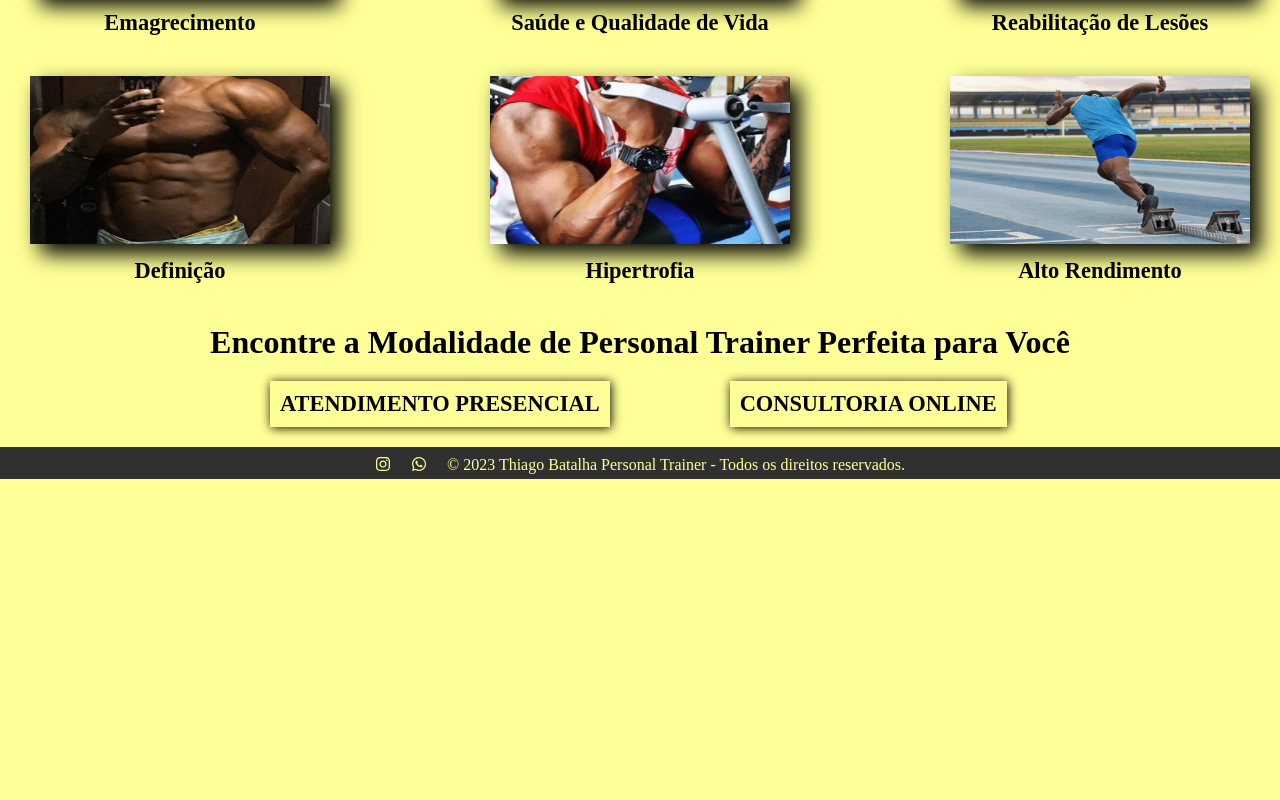
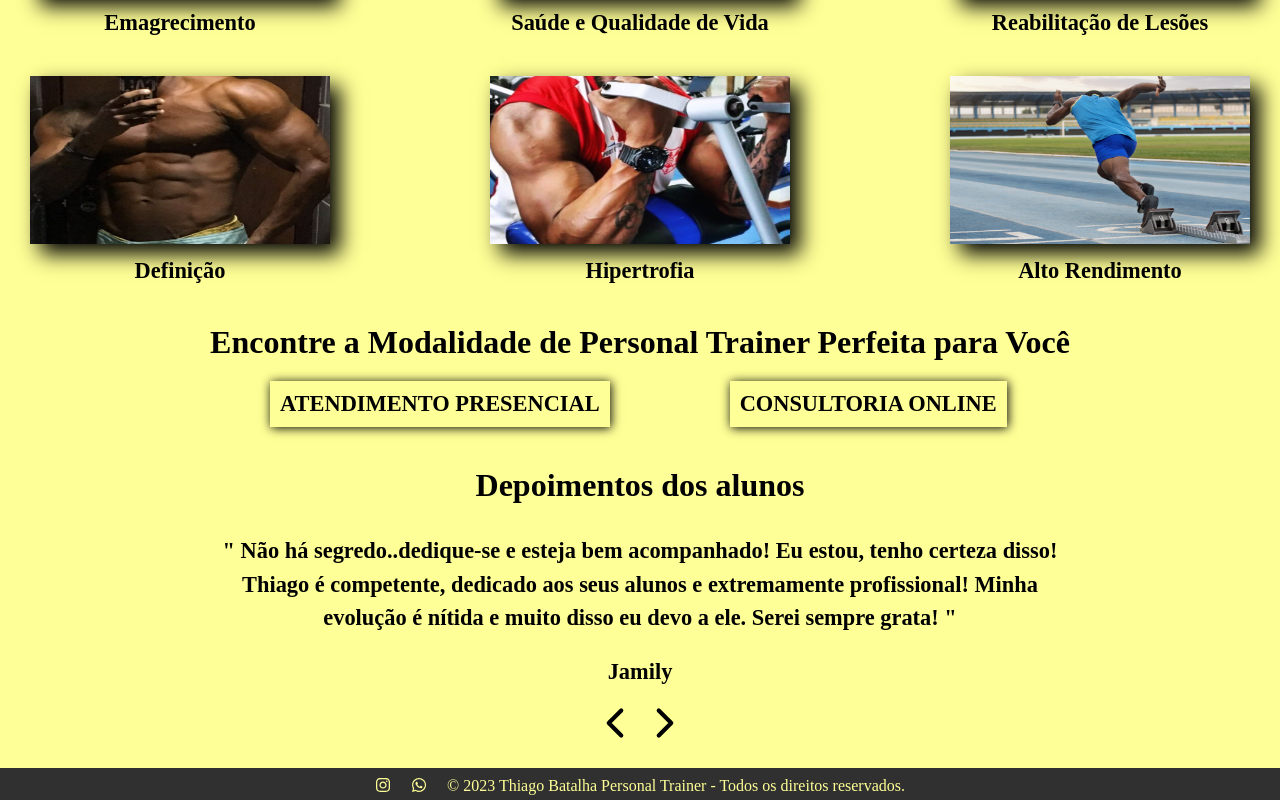
Before and after one commit to iuridantas/Personal-Trainer, a React (Vite) app: page / in a window 1280 px wide. Shown: the part 1079-1879 px from the top of the page. Before the commit the page ends 1558 px from the top, so only its background shows below. Built offline with nearby package versions, Linux system fonts and the light colour scheme.

Commit message:
feat: created sessionTestimonials

```diff
--- a/src/components/session/sessionMotivation/index.tsx
+++ b/src/components/session/sessionMotivation/index.tsx
@@ -11,7 +11,7 @@ export function SessionMotivation() {
   ];
 
   const [currentImageIndex, setCurrentImageIndex] = useState(0);
-  const [intervalId, setIntervalId] = useState<number | null>(null);
+  const [intervalId, setIntervalId] = useState<NodeJS.Timeout | null>(null);
 
   useEffect(() => {
     if (intervalId) {
--- /dev/null
+++ b/src/components/session/sessionTestimonials/index.tsx
@@ -0,0 +1,37 @@
+import { useState } from 'react';
+import { Container, IconContainer } from './style';
+import { FiChevronLeft, FiChevronRight } from 'react-icons/fi';
+
+export function SessionTestimonials() {
+  const texts = [
+    'Não há segredo..dedique-se e esteja bem acompanhado! Eu estou, tenho certeza disso! Thiago é competente, dedicado aos seus alunos e extremamente profissional! Minha evolução é nítida e muito disso eu devo a ele. Serei sempre grata!',
+    'Entrar em contato com o Thiago foi a melhor decisão que tomei. Ele me ajudou a atingir meus objetivos de forma eficiente e personalizada.',
+    'O Thiago me ajudou a transformar meu corpo e minha saúde de forma incrível. Sou grato por sua dedicação e motivação constante.',
+  ];
+
+  const names = ['Jamily', 'Ana Nadja', 'Iuri'];
+
+  const [currentImageIndex, setCurrentImageIndex] = useState(0);
+
+  const handleNextImage = () => {
+    setCurrentImageIndex((prevIndex) => (prevIndex + 1) % texts.length);
+  };
+
+  const handlePrevImage = () => {
+    setCurrentImageIndex((prevIndex) =>
+      prevIndex === 0 ? texts.length - 1 : prevIndex - 1,
+    );
+  };
+
+  return (
+    <Container>
+      <h1>Depoimentos dos alunos</h1>
+      <h2>" {texts[currentImageIndex]} "</h2>
+      <h2>{names[currentImageIndex]}</h2>
+      <IconContainer>
+        <FiChevronLeft onClick={handlePrevImage} />
+        <FiChevronRight onClick={handleNextImage} />
+      </IconContainer>
+    </Container>
+  );
+}
--- /dev/null
+++ b/src/components/session/sessionTestimonials/style.ts
@@ -0,0 +1,52 @@
+import styled from 'styled-components';
+
+export const Container = styled.div`
+  display: flex;
+  flex-direction: column;
+
+  h1 {
+    font-size: 2rem;
+    margin: 20px auto;
+    text-align: center;
+  }
+
+  h2 {
+    font-size: 1.4rem;
+    text-align: center;
+    padding: 10px;
+    margin: 0 200px;
+    line-height: 1.5;
+  }
+
+  @media (max-width: 600px) {
+    h1 {
+      font-size: 1.4rem;
+      margin: 10px auto;
+    }
+
+    h2 {
+      font-size: 1rem;
+      margin: auto;
+      text-align: justify;
+    }
+
+    h2:last-of-type {
+      font-size: 1rem;
+      margin: auto;
+      text-align: center;
+    }
+  }
+`;
+
+export const IconContainer = styled.div`
+  display: flex;
+  justify-content: center;
+  color: black;
+  font-size: 50px;
+  margin-bottom: 20px;
+  cursor: pointer;
+
+  @media (max-width: 600px) {
+    font-size: 30px;
+  }
+`;
--- a/src/pages/home/index.tsx
+++ b/src/pages/home/index.tsx
@@ -1,6 +1,7 @@
 import { SessionModality } from '../../components/session/sessionModality';
 import { SessionMotivation } from '../../components/session/sessionMotivation';
 import { SessionObjective } from '../../components/session/sessionObjective';
+import { SessionTestimonials } from '../../components/session/sessionTestimonials';
 import { Container } from './style';
 
 export function Home() {
@@ -9,6 +10,7 @@ export function Home() {
       <SessionMotivation />
       <SessionObjective />
       <SessionModality />
+      <SessionTestimonials/>
     </Container>
   );
 }
```
Also changed, not shown: public/img/depoimento.jpg (added).
